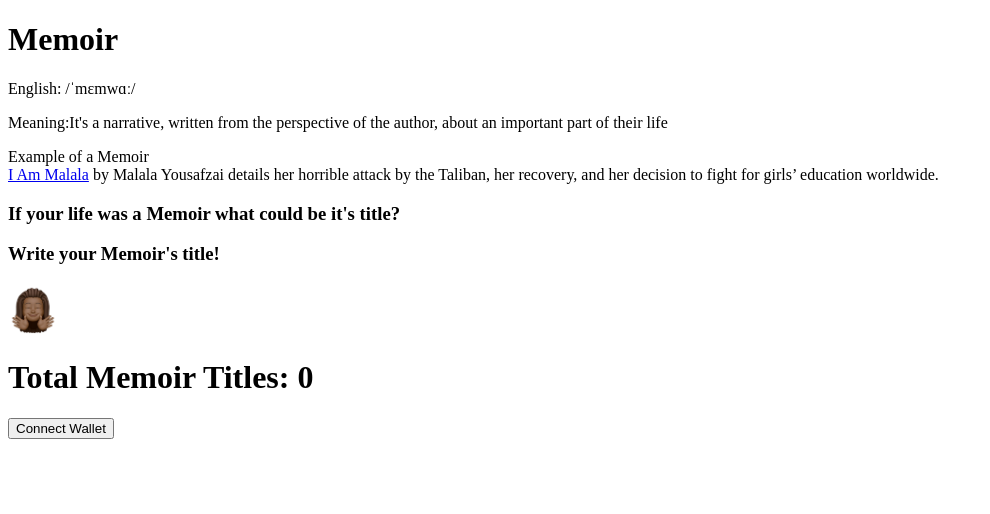
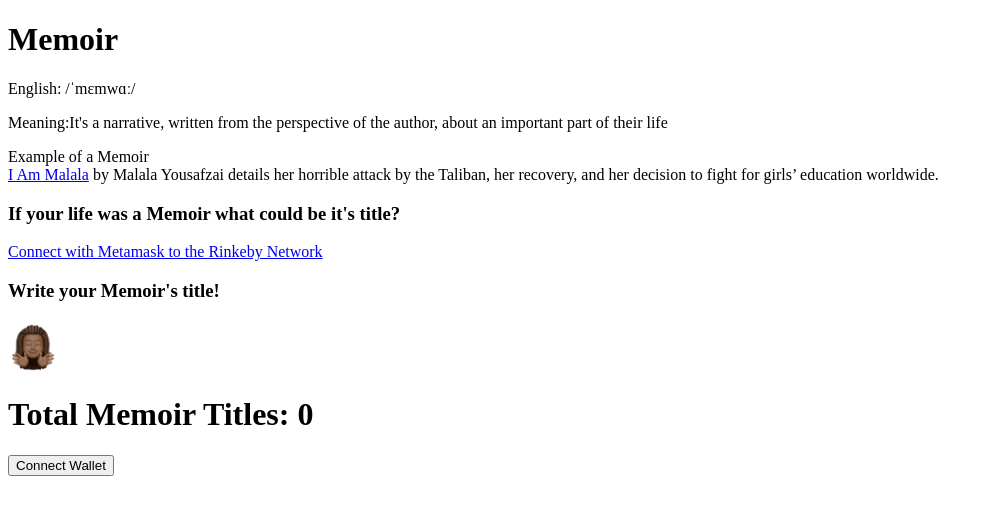
Before and after one commit to emalindahk/MemoirTitles-Portal, a Next.js app in the folder frontend/: page / in a window 1280 px wide. Shown: the top 514 px of the page, without its empty margins (0-990 px from the left). Built offline with nearby package versions, Linux system fonts and the light colour scheme.

Commit message:
polish site

```diff
--- a/frontend/pages/index.js
+++ b/frontend/pages/index.js
@@ -218,10 +218,13 @@
             </div>
 
             <p></p>
-            <div className="flex items-center pt-16 text-left w-full ">
+            <div className="flex flex-col pt-16 text-left w-full ">
               <h3 className="text-lg font-semibold">
                 If your life was a <span>Memoir</span> what could be it's title?
               </h3>
+              <a href="https://umbria.network/connect/ethereum-testnet-rinkeby" target="_blank">
+                <span className="text-xs italic underline cursor-pointer">Connect with Metamask to the Rinkeby Network</span>
+                </a>
             </div>
           </div>
 
```
